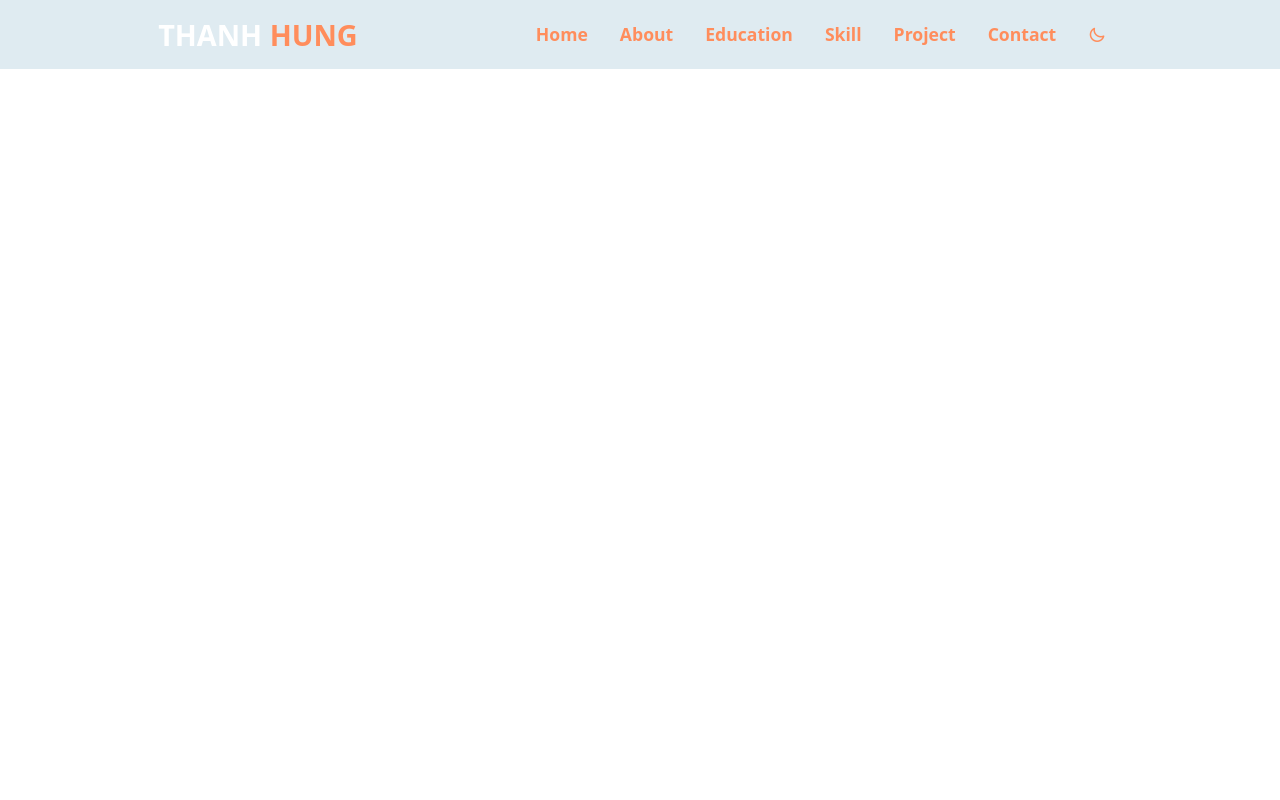
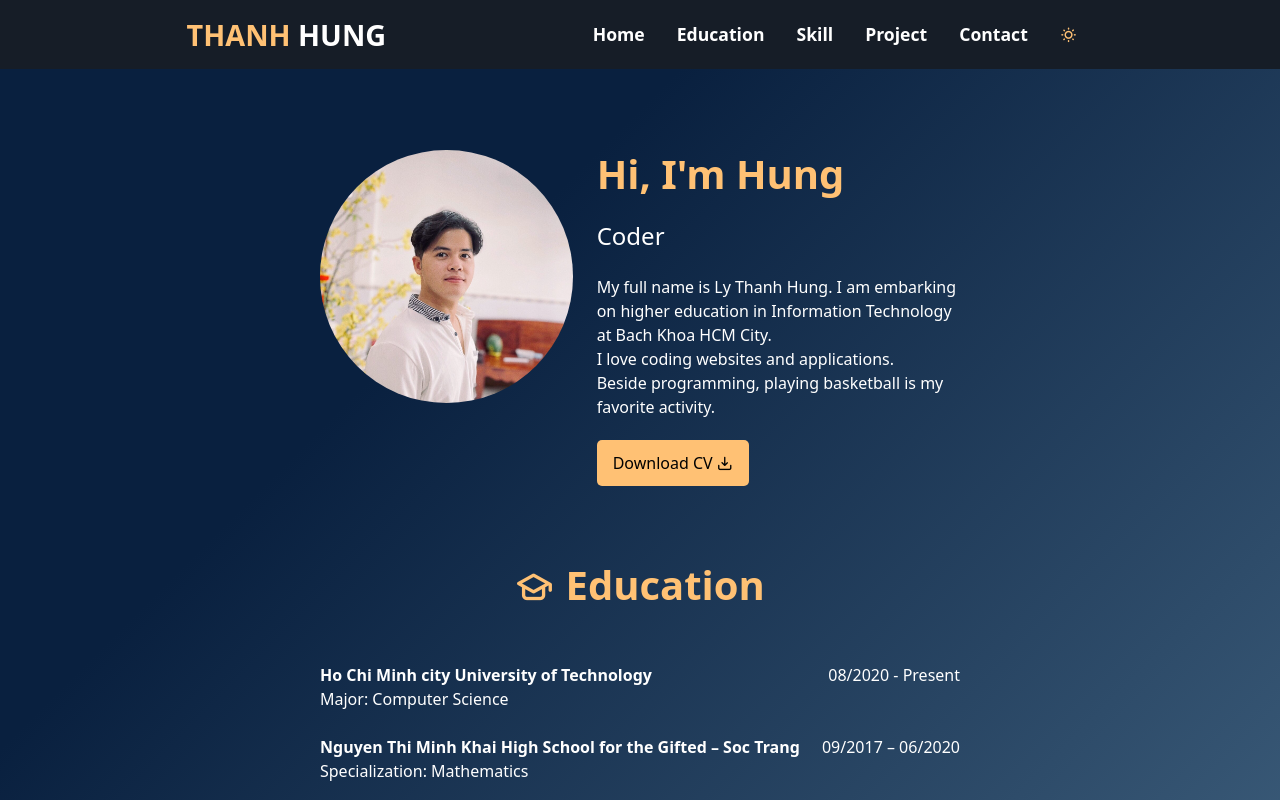
Before and after one commit to thanhhung270502/Porfolio-Hung, a plain HTML site: page index.html in a window 1280 px wide. Both pictures are taken after a click on the element 1097 px from the left and 34 px from the top of the page. Shown: the top 800 px of the page. Drawn offline with nearby package versions, Linux system fonts and the light colour scheme.

Commit message:
Update project + Up home & education

```diff
--- a/darkmode.css
+++ b/assets/stylesheets/darkmode.css
@@ -1,6 +1,10 @@
 :root {
     --black: black;
+    --black-blue: #161D27;
+
     --white: white;
+    --white-gray: #F0F8FF;
+
     --red: #df2020;
     --orange: #FF8D5C;
     --yellow: #ffc174;
@@ -8,6 +12,8 @@
     --blue: #0C97FF;
     --blue-light: #dfebf1;
     --blue-dark: #0d5cb6;
+    --blue-black: #09203f;
+    --blue-db: #2d5d80;
 
     --green: #2df3aa;
     --green-dark: #25b580;
@@ -15,6 +21,9 @@
     --pink: #fa7daf;
     --beige: #c9ba9b;
     --brown: #54333A;
+
+    --body-one: #5CA0F2;
+    --body-two: #F5F7F6;
 }
 
 [data-theme="dark"] {
@@ -22,6 +31,9 @@
     --white: black;
 
     --blue: #0C97FF;
-    --blue-light: #dfebf1;
-    --blue-dark: #FF8D5C;
+    --blue-light: var(--black-blue);
+    --blue-dark: var(--yellow);
+
+    --body-one: #537895;
+    --body-two: #09203f;
 }
--- /dev/null
+++ b/assets/stylesheets/education.css
@@ -0,0 +1,7 @@
+.education__item {
+    color: var(--black);
+}
+
+.education__data-title {
+    font-weight: bold;
+}
--- /dev/null
+++ b/assets/stylesheets/home.css
@@ -0,0 +1,32 @@
+.home-section {
+}
+
+.home__image {
+    width: 300px;
+}
+
+.home__image img {
+    border-radius: 50%;
+}
+
+.home__data h1 {
+    color: var(--blue-dark);
+    font-weight: bold;
+}
+
+.home__data h4 {
+    padding: 1rem 0;
+    color: var(--black);
+}
+
+.home__data p {
+    margin-bottom: 2rem;
+    color: var(--black);
+}
+
+.home__data a {
+    background-color: var(--blue-dark);
+    color: var(--white);
+    padding: 0.75rem 1rem;
+    border-radius: 5px;
+}
--- a/responsive.css
+++ b/assets/stylesheets/responsive.css
@@ -2,4 +2,9 @@
     .pc__header {
         justify-content: space-evenly !important;
     }
+
+    .content {
+        padding-left: 20rem;
+        padding-right: 20rem;
+    }
 }
--- a/style.css
+++ b/assets/stylesheets/style.css
@@ -7,6 +7,8 @@
 
 body {
     /* font-family: 'Poppins', sans-serif; */
+    background-color: var(--body-one);
+    background-image: linear-gradient(315deg, var(--body-one) 0%, var(--body-two) 74%);
 }
 
 li {
@@ -18,6 +20,10 @@ a {
 }
 
 /* -------------------- Header -------------------- */
+.header-section {
+    position: fixed;
+    width: 100%;
+}
 .inner__header {
     background-color: var(--blue-light) !important;
     /* height: 70px; */
@@ -46,8 +52,29 @@ a {
 }
 
 .header__menu .header__item .header__link {
-    color: var(--blue-dark);
+    color: var(--black);
     font-weight: bold;
     font-size: 1.1rem;
     cursor: pointer;
 }
+
+.header__menu .header__item .header__link:hover {
+    color: var(--blue-dark);
+}
+
+/* -------------------- Content -------------------- */
+.content {
+    padding-top: 70px;
+    height: 200vh;
+}
+
+.section {
+    margin-top: 5rem;
+}
+
+.section-title {
+    font-size: 2.5rem;
+    font-weight: bold;
+    color: var(--blue-dark);
+    text-align: center;
+}
--- a/index.html
+++ b/index.html
@@ -18,9 +18,11 @@
   <link rel="stylesheet" href="https://unicons.iconscout.com/release/v4.0.0/css/solid.css">
 
   <!-- Manual CSS -->
-  <link rel="stylesheet" href="./style.css">
-  <link rel="stylesheet" href="./responsive.css">
-  <link rel="stylesheet" href="./darkmode.css">
+  <link rel="stylesheet" href="./assets/stylesheets/style.css">
+  <link rel="stylesheet" href="./assets/stylesheets/home.css">
+  <link rel="stylesheet" href="./assets/stylesheets/education.css">
+  <link rel="stylesheet" href="./assets/stylesheets/responsive.css">
+  <link rel="stylesheet" href="./assets/stylesheets/darkmode.css">
 </head>
 <body>
   <!-- Header -->
@@ -28,8 +30,8 @@
     <nav class="navbar navbar-expand-lg bg-body-tertiary inner__header">
       <div class="container-fluid pc__header">
         <a class="navbar-brand header__logo" href="#">
-          <span>THANH</span>
-          HUNG
+          THANH
+          <span>HUNG</span>
         </a>
         <button class="navbar-toggler" type="button" data-bs-toggle="collapse" data-bs-target="#navbarSupportedContent" aria-controls="navbarSupportedContent" aria-expanded="false" aria-label="Toggle navigation">
           <span class="navbar-toggler-icon"></span>
@@ -38,9 +40,6 @@
           <ul class="navbar-nav me-auto mb-2 mb-lg-0">
             <li class="nav-item header__item">
               <a href="" class="nav-link header__link">Home</a>
-            </li>
-            <li class="nav-item header__item">
-              <a href="" class="nav-link header__link">About</a>
             </li>
             <li class="nav-item header__item">
               <a href="" class="nav-link header__link">Education</a>
@@ -56,7 +55,7 @@
             </li>
             <li class="nav-item header__item">
               <div href="" class="nav-link header__link switch__darkmode">
-                <i class="uil uil-sun darkmode"></i>
+                <i class="uil uil-moon darkmode"></i>
               </div>
             </li>
           </ul>
@@ -65,11 +64,68 @@
     </nav>
   </header>
 
+  <!-- Content -->
+  <div class="content">
+    <!-- Home -->
+    <div class="section home-section">
+      <div class="row">
+        <div class="col-lg-5 col-md-5 col-sm-12">
+          <div class="d-flex justify-content-center">
+            <div class="home__image">
+              <img src="./assets/images/my_picture.jpg" alt="My picture" class="img-fluid">
+            </div>
+          </div >
+        </div>
+        <div class="col-lg-7 col-md-7 col-sm-12">
+          <div class="home__data">
+            <h1>Hi, I'm Hung</h1>
+            <h4>Coder</h4>
+            <p>
+              My full name is Ly Thanh Hung. I am embarking on higher education in Information Technology at Bach Khoa HCM City. <br>
+              I love coding websites and applications. <br>
+              Beside programming, playing basketball is my favorite activity.
+            </p>
+            <a href="#">Download CV <i class="uil uil-import"></i></a>
+          </div>
+        </div>
+      </div>
+    </div>
+
+    <!-- Education -->
+    <div class="section" id="education-section">
+      <div class="section-title"><i class="uil uil-graduation-cap"></i> Education</div>
+      <div class="pt-4">
+        <div class="d-flex justify-content-between pt-4 education__item">
+          <div class="education__data">
+            <div class="education__data-title">
+              Ho Chi Minh city University of Technology
+            </div>
+            <div class="education__data-description">
+              Major: Computer Science
+            </div>
+          </div>
+          <div class="education__time">08/2020 - Present</div>
+        </div>
+        <div class="d-flex justify-content-between pt-4 education__item">
+          <div class="education__data">
+            <div class="education__data-title">
+              Nguyen Thi Minh Khai High School for the Gifted – Soc Trang
+            </div>
+            <div class="education__data-description">
+              Specialization: Mathematics
+            </div>
+          </div>
+          <div class="education__time">09/2017 – 06/2020</div>
+        </div>
+      </div >
+    </div>
+  </div>
+
   <!-- Bootstrap JS -->
   <script src="https://cdn.jsdelivr.net/npm/@popperjs/core@2.11.6/dist/umd/popper.min.js" integrity="sha384-oBqDVmMz9ATKxIep9tiCxS/Z9fNfEXiDAYTujMAeBAsjFuCZSmKbSSUnQlmh/jp3" crossorigin="anonymous"></script>
   <script src="https://cdn.jsdelivr.net/npm/bootstrap@5.3.0-alpha1/dist/js/bootstrap.min.js" integrity="sha384-mQ93GR66B00ZXjt0YO5KlohRA5SY2XofN4zfuZxLkoj1gXtW8ANNCe9d5Y3eG5eD" crossorigin="anonymous"></script>
   <!-- Manual JS -->
-  <script src="./main.js"></script>
-  <script src="./darkmode.js"></script>
+  <script src="./javascript/main.js"></script>
+  <script src="./javascript/darkmode.js"></script>
 </body>
 </html>
--- a/darkmode.js
+++ b/javascript/darkmode.js
@@ -4,28 +4,41 @@ const $$ = document.querySelectorAll.bind(document);
 const toggleSwitch = $('.switch__darkmode');
 const currentTheme = localStorage.getItem('theme');
 const darkmode = $('.darkmode');
+const body = $('body');
+
+const mobile__toggle = $('.navbar-toggler');
 
 if (currentTheme) {
     document.documentElement.setAttribute('data-theme', currentTheme);
     if (currentTheme === 'dark') {
         darkmode.classList.remove('uil-moon')
         darkmode.classList.add('uil-sun')
+        darkmode.style.color = 'var(--yellow)';
+    }
+    else {
+        darkmode.style.color = 'var(--blue-dark)';
     }
 }
 
 toggleSwitch.onclick = () => {
-    if (darkmode.classList.contains('uil-moon')) {
+    if (darkmode.classList.contains('uil-sun')) {
         document.documentElement.setAttribute('data-theme', 'light');
         localStorage.setItem('theme', 'light');
 
-        darkmode.classList.remove('uil-moon')
-        darkmode.classList.add('uil-sun')
+        darkmode.classList.remove('uil-sun')
+        darkmode.classList.add('uil-moon')
+        darkmode.style.color = 'var(--blue-dark)';
+
+        mobile__toggle.style.backgroundColor = 'unset';
     }
     else {
         document.documentElement.setAttribute('data-theme', 'dark');
         localStorage.setItem('theme', 'dark');
 
-        darkmode.classList.remove('uil-sun')
-        darkmode.classList.add('uil-moon')
+        darkmode.classList.remove('uil-moon')
+        darkmode.classList.add('uil-sun')
+        darkmode.style.color = 'var(--yellow)';
+
+        mobile__toggle.style.backgroundColor = 'var(--yellow)';
     }
 }
```
Also changed, not shown: assets/images/my_picture.jpg (added), javascript/main.js (added).
